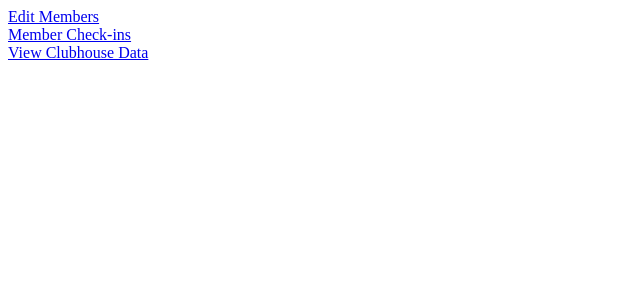
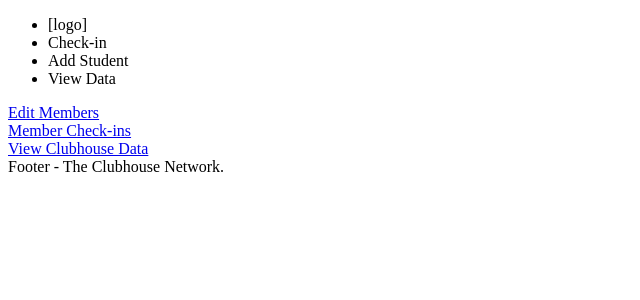
Before and after one commit to liwanlin41/Clubhouse, a Flask app: page /clubhouse in a window 1280 px wide. Shown: the top 300 px of the page, without its empty margins (0-640 px from the left). Run offline with Flask 2, Linux system fonts and the light colour scheme.

Commit message:
Add navbar with tabs to clubhouse home

```diff
--- a/templates/clubhouse/home.html
+++ b/templates/clubhouse/home.html
@@ -1,11 +1,15 @@
+{% extends "base.html" %}
 <!-- homepage for individual clubhouse -->
 
-<!DOCTYPE html>
-<html>
-<head>
-	<title>Clubhouse Coordinator</title>
-</head>
-<body>
+{% block title %} Clubhouse Coordinator {% endblock %}
+
+{% block navtabs %}
+<li>Check-in</li>
+<li>Add Student</li>
+<li>View Data</li>
+{% endblock %}
+
+{% block content %}
 <div>
 	<a href="./add.html">Edit Members</a>
 </div>
@@ -17,5 +21,4 @@
 <div>
 	<a href="./view.html">View Clubhouse Data</a>
 </div>
-</body>
-</html>
+{% endblock %}
```
Lines whose indentation alone changed are shown as unchanged.
